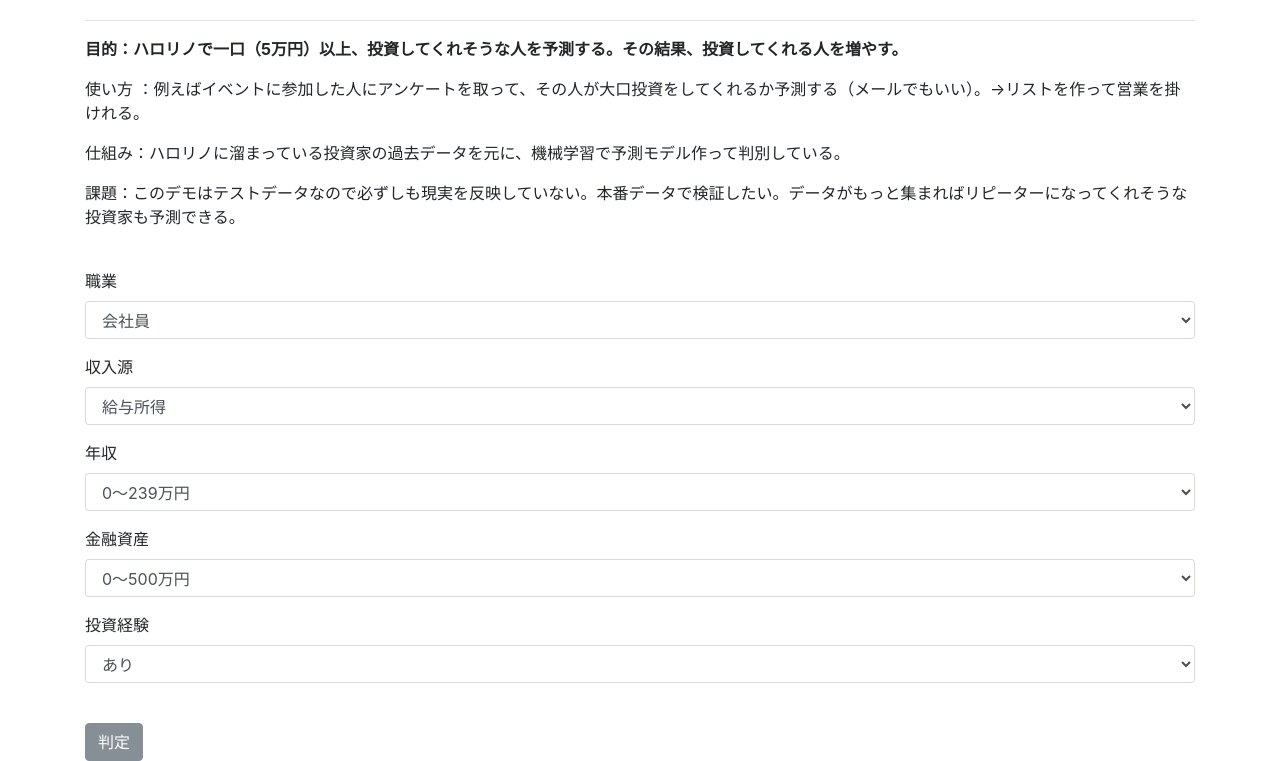
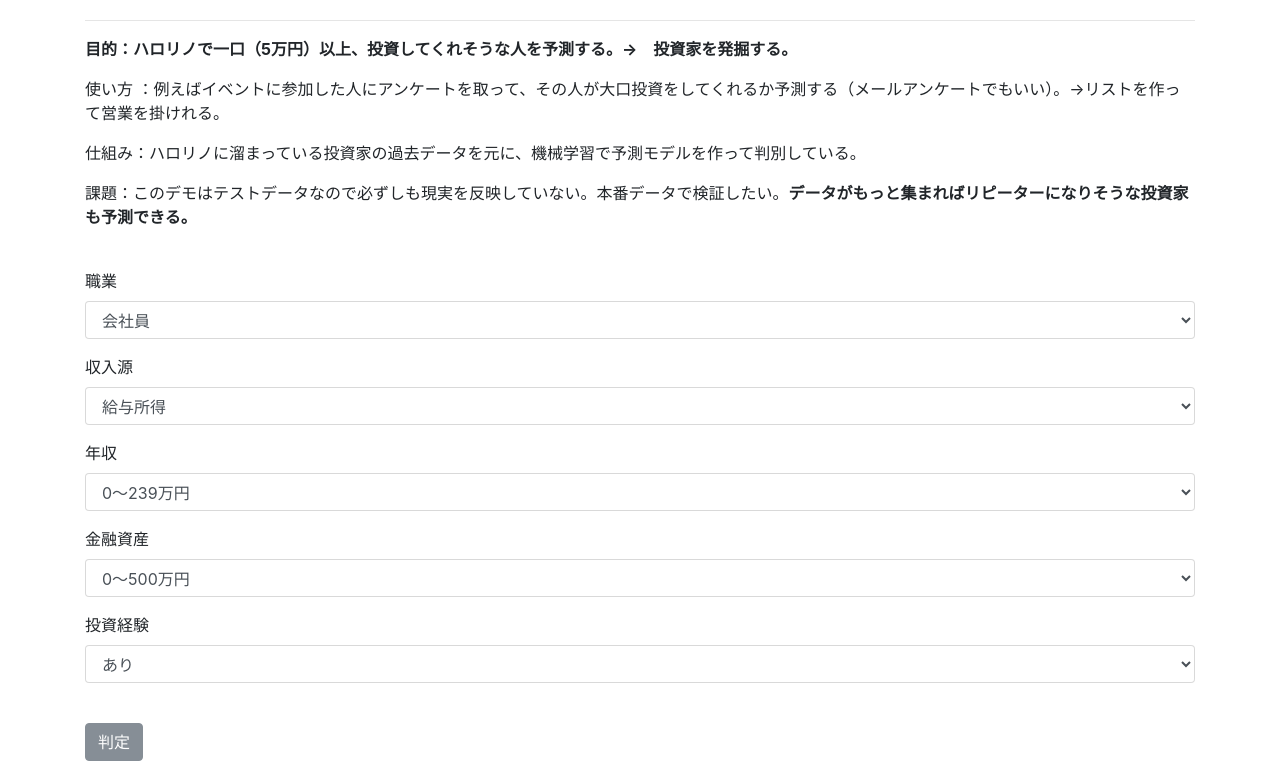
Before and after one commit to strictly-es/ml_api, a plain HTML site: page index.html in a window 1280 px wide. Shown: the part 66-827 px from the top of the page. Drawn offline with nearby package versions, Linux system fonts and the light colour scheme.

Commit message:
first commit

```diff
--- a/index.html
+++ b/index.html
@@ -15,10 +15,10 @@
         <h1 class="display-4 mb-4">機械学習Api Demo</h1>
 
         <hr>
-        <p><b>目的：ハロリノで一口（5万円）以上、投資してくれそうな人を予測する。その結果、投資してくれる人を増やす。</b></p>
-        <p>使い方 ：例えばイベントに参加した人にアンケートを取って、その人が大口投資をしてくれるか予測する（メールでもいい）。→リストを作って営業を掛けれる。</p>
-        <p>仕組み：ハロリノに溜まっている投資家の過去データを元に、機械学習で予測モデル作って判別している。</p>
-        <p>課題：このデモはテストデータなので必ずしも現実を反映していない。本番データで検証したい。データがもっと集まればリピーターになってくれそうな投資家も予測できる。</p>
+        <p><b>目的：ハロリノで一口（5万円）以上、投資してくれそうな人を予測する。→　投資家を発掘する。</b></p>
+        <p>使い方 ：例えばイベントに参加した人にアンケートを取って、その人が大口投資をしてくれるか予測する（メールアンケートでもいい）。→リストを作って営業を掛けれる。</p>
+        <p>仕組み：ハロリノに溜まっている投資家の過去データを元に、機械学習で予測モデルを作って判別している。</p>
+        <p>課題：このデモはテストデータなので必ずしも現実を反映していない。本番データで検証したい。<b>データがもっと集まればリピーターになりそうな投資家も予測できる。</b></p>
         <br>
         <div id="output"></div>
         <form id="addPost">
```
